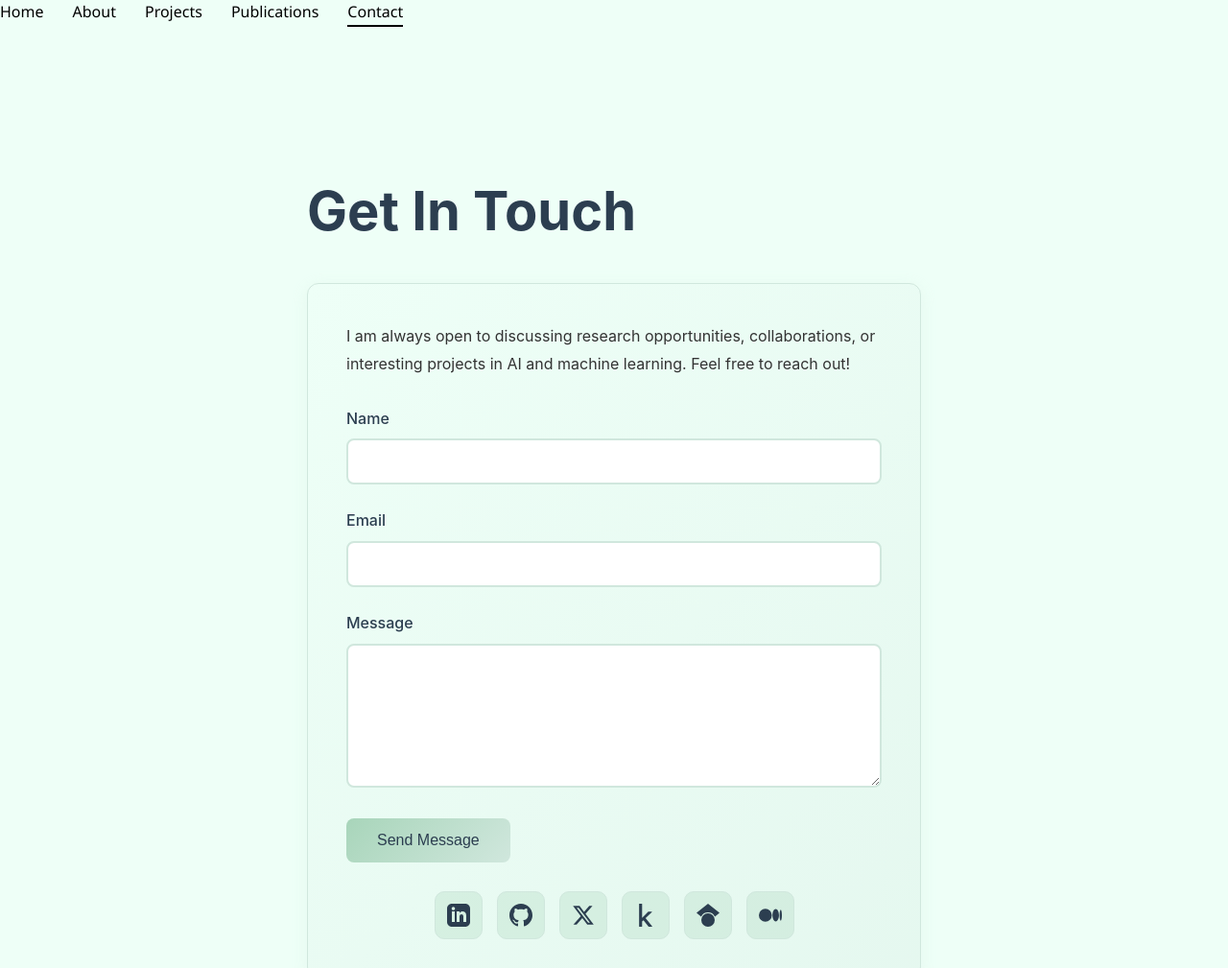
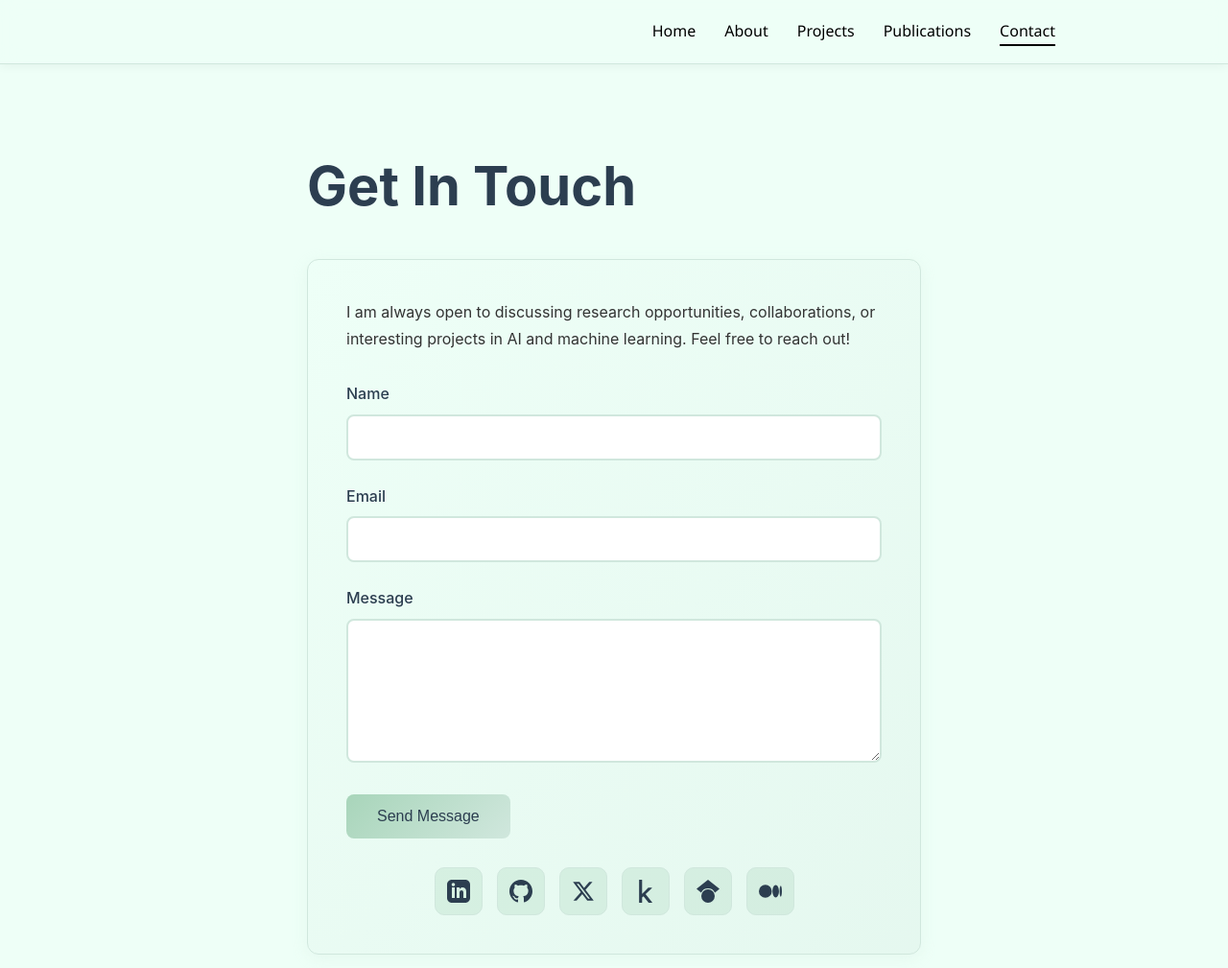
Before and after one commit to abhinishtiwari/abhinishtiwari.github.io, a plain HTML site: page pages/contact.html in a window 1280 px wide. Shown: the top 1009 px of the page at 96% size. Drawn offline with nearby package versions, Linux system fonts and the light colour scheme.

Commit message:
Fix navigation header styling and remove duplicate CSS padding across all pages

```diff
--- a/pages/contact.html
+++ b/pages/contact.html
@@ -18,11 +18,28 @@
             background-color: #eefff7;
         }
 
+        /* Navigation Header */
+        .nav-header {
+            position: fixed;
+            top: 0;
+            left: 0;
+            right: 0;
+            z-index: 10;
+            background: rgba(238, 255, 247, 0.95);
+            backdrop-filter: blur(10px);
+            border-bottom: 1px solid #d0e7dd;
+            box-shadow: 0 2px 10px rgba(0, 0, 0, 0.05);
+            padding: 20px 180px;
+        }
+
         /* Navigation Menu */
         .nav-menu {
             display: flex;
             gap: 30px;
             list-style: none;
+            justify-content: flex-end;
+            margin: 0;
+            padding: 0;
         }
 
         .nav-menu li a {
@@ -262,8 +279,8 @@
                 left: 20px;
             }
 
-            .nav-menu {
-                padding: 20px 30px 0 0;
+            .nav-header {
+                padding: 20px;
             }
 
             .nav-menu {
```
Also changed, not shown: pages/projects.html (+19 -2 lines), pages/publications.html (+19 -2 lines).
